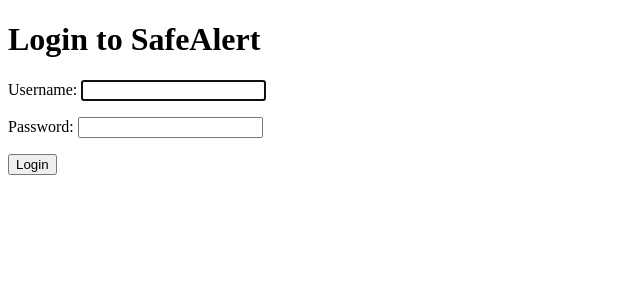
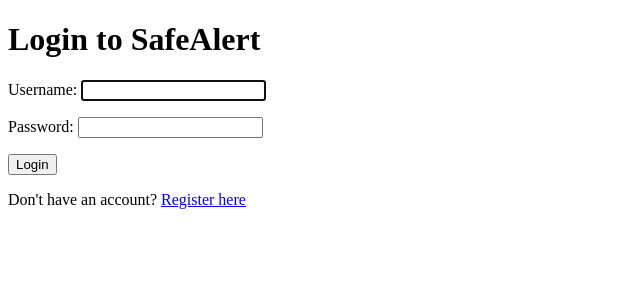
Before and after one commit to davy-berry/safe_alert, a Django app: page /accounts/login/ in a window 1280 px wide. Shown: the top 300 px of the page, without its empty margins (0-640 px from the left). Run offline with Django 5.2, Linux system fonts and the light colour scheme.

Commit message:
Add missing newline and improve formatting in login.html

```diff
--- a/accounts/templates/registration/login.html
+++ b/accounts/templates/registration/login.html
@@ -1,5 +1,6 @@
 <!DOCTYPE html>
 <html lang="en">
+
 <head>
     <meta charset="UTF-8">
     <meta name="viewport" content="width=device-width, initial-scale=1.0">
@@ -21,6 +22,13 @@
         </button>
 
     </form>
+    <p>
+        Don't have an account?
+        <a href="{% url 'register' %}">
+            Register here
+        </a>
+    </p>
 
 </body>
+
 </html>
```
